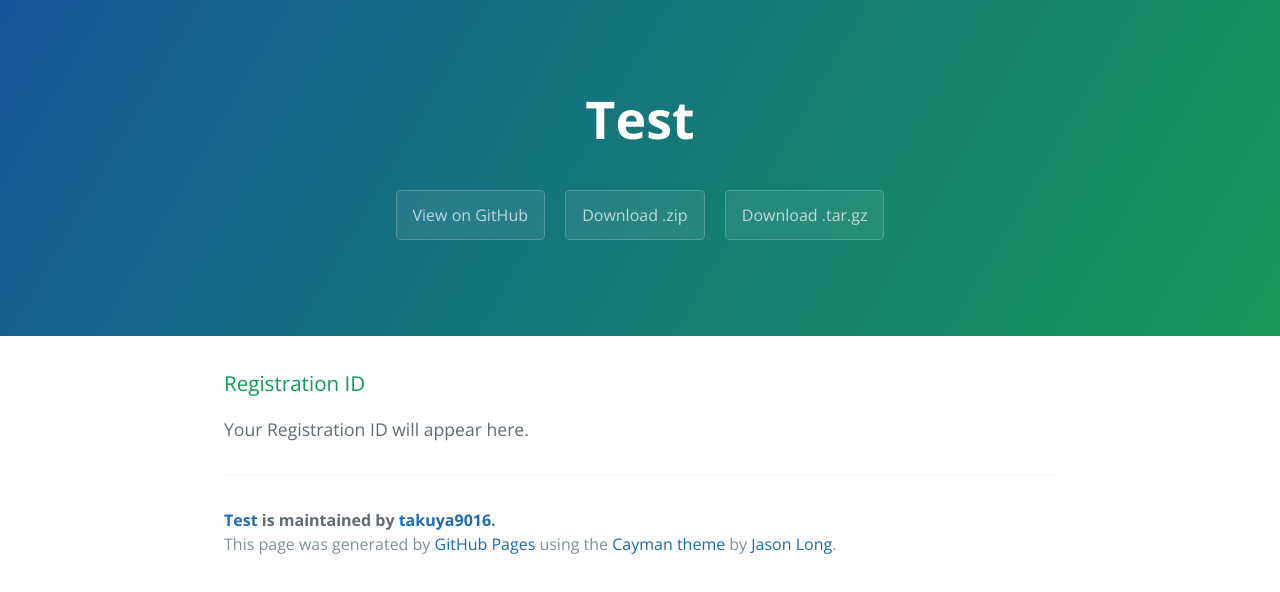
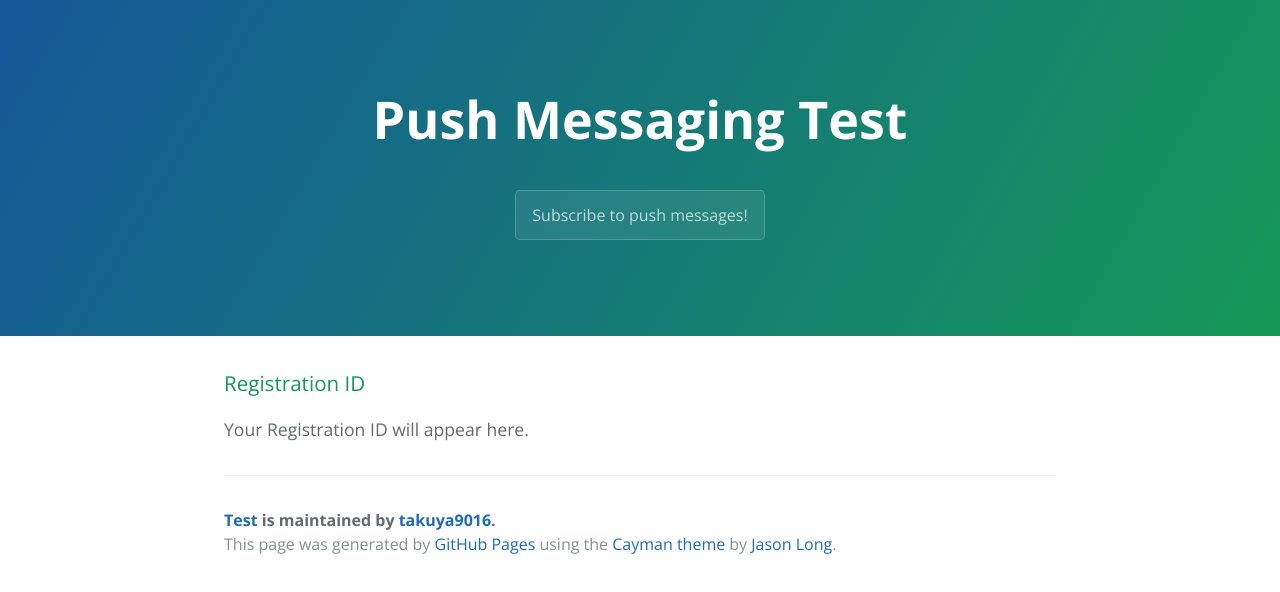
Before and after one commit to takuya9016/test, a plain HTML site: page index.html in a window 1280 px wide. Drawn offline with nearby package versions, Linux system fonts and the light colour scheme.

Commit message:
Update index.html

```diff
--- a/index.html
+++ b/index.html
@@ -177,11 +177,10 @@ regID.textContent= ID.endpoint;
   </head>
   <body>
     <section class="page-header">
-      <h1 class="project-name">Test</h1>
+      <h1 class="project-name">Push Messaging Test</h1>
       <h2 class="project-tagline"></h2>
-      <a href="#" class="btn js-push-button" disabled>View on GitHub</a>
-      <a href="https://github.com/takuya9016/test/zipball/master" class="btn">Download .zip</a>
-      <a href="https://github.com/takuya9016/test/tarball/master" class="btn">Download .tar.gz</a>
+      <a href="#" class="btn js-push-button" disabled>Subscribe to push messages!</a>
+
     </section>
 
     <section class="main-content ">
```
